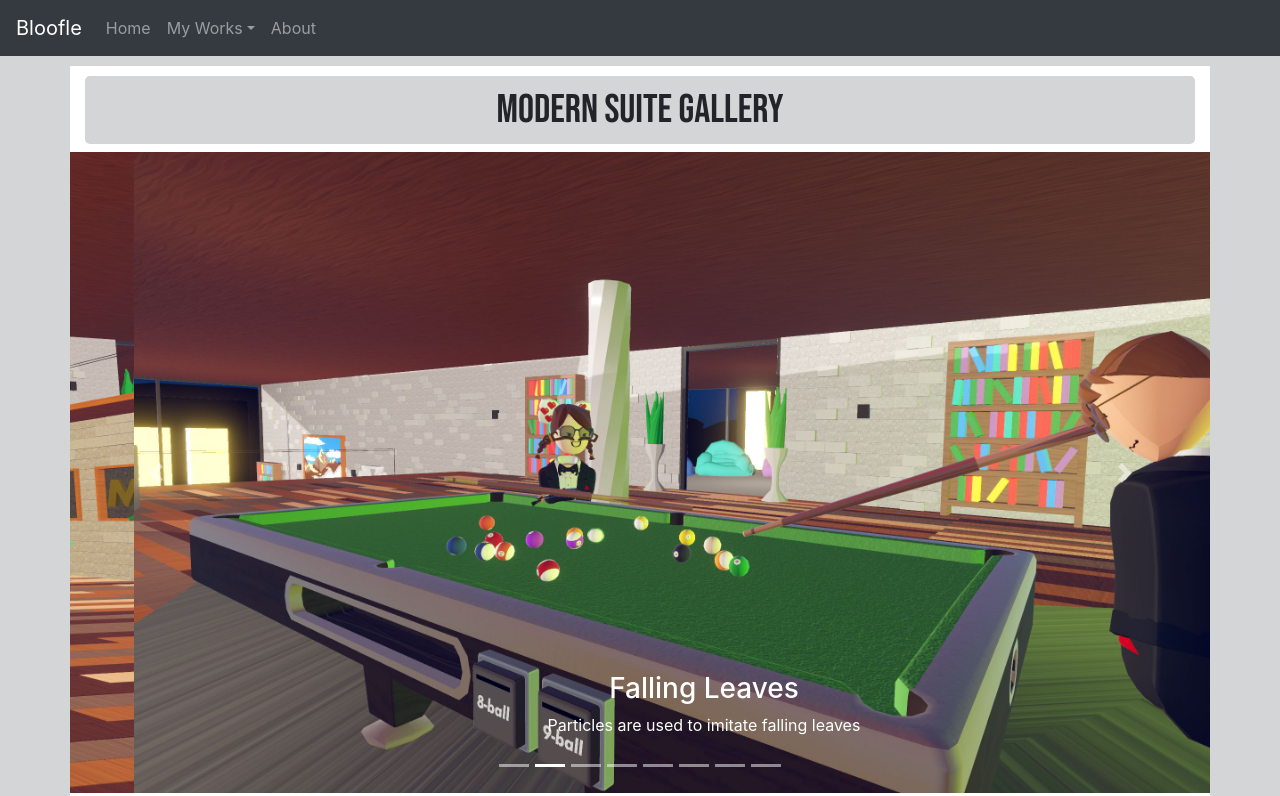
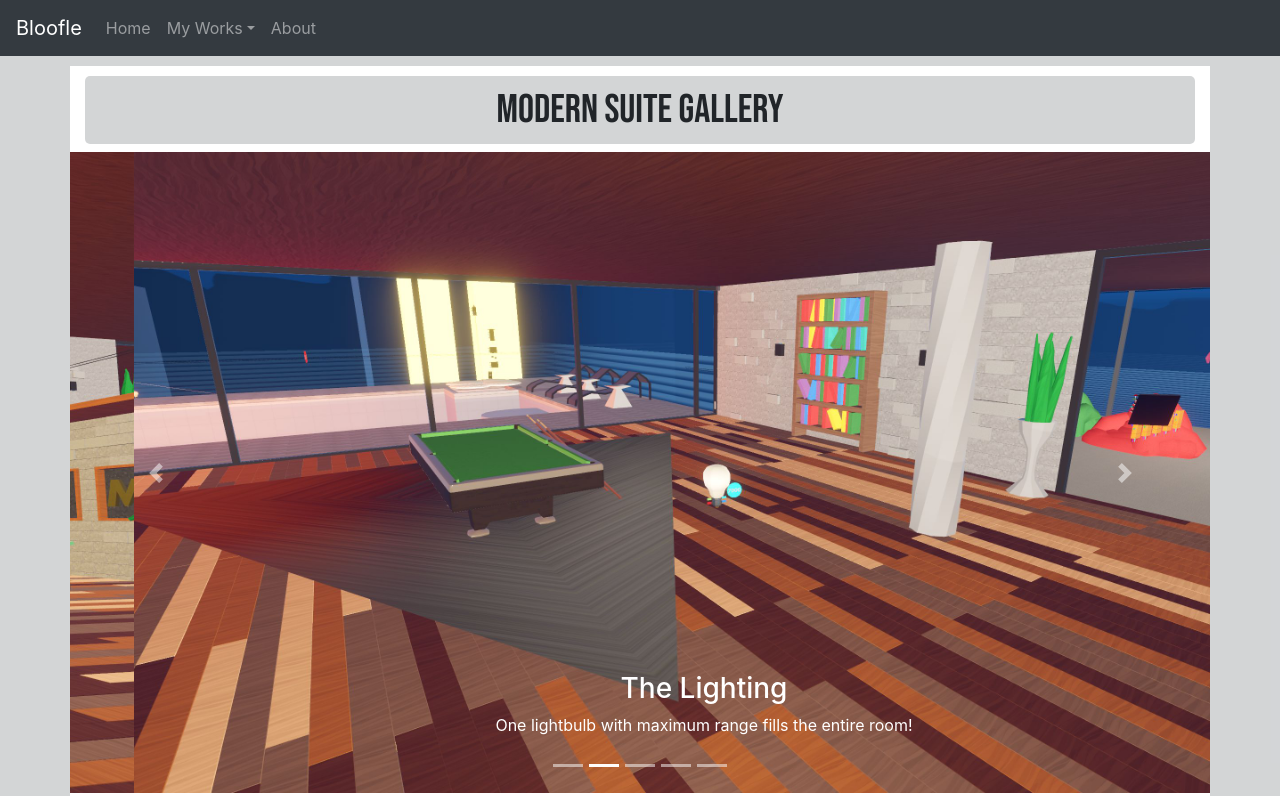
Before and after one commit to Bloofle/website, a React (Create React App) app: page /vr/modernsuite in a window 1280 px wide. Shown: the top 796 px of the page. Built offline with nearby package versions, Linux system fonts and the light colour scheme.

Commit message:
added more galleries

```diff
--- a/src/pages/RecRoom/atlantis.tsx
+++ b/src/pages/RecRoom/atlantis.tsx
@@ -17,15 +17,15 @@ export const GateToAtlantis = () => {
                     <Carousel.Item>
                         <img className="d-block w-100" src={animatedLights} alt="Falling Leaves" />
                         <Carousel.Caption>
-                            <h3>Falling Leaves</h3>
-                            <p className="centered">Particles are used to imitate falling leaves</p>
+                            <h3>Artificial Animated Lights</h3>
+                            <p className="centered">These lights are moving constantly to make a magical effect when entering the room.</p>
                         </Carousel.Caption>
                     </Carousel.Item>
                     <Carousel.Item>
                         <img className="d-block w-100" src={spinningWind} alt="Fireflies" />
                         <Carousel.Caption>
-                            <h3>Circuit to toggle fireflies</h3>
-                            <p>This small circuit toggles the fireflies to fly around you when you enter the room</p>
+                            <h3>Spinning Wind Particle Effect</h3>
+                            <p>The wind particle spins around the fish to create the effect that the water is moving along with them.</p>
                         </Carousel.Caption>
                     </Carousel.Item>
                     <Carousel.Item>
@@ -38,8 +38,8 @@ export const GateToAtlantis = () => {
                     <Carousel.Item>
                         <img className="d-block w-100" src={atlantisHeader} alt="Effects" />
                         <Carousel.Caption>
-                            <h3>Effects used for room</h3>
-                            <p>These effects are responsible for creating sounds in Mountain Fuji View room.</p>
+                            <h3>What is Atlantis?</h3>
+                            <p>Atlantis is a mythical city that has never been found.</p>
                         </Carousel.Caption>
                     </Carousel.Item>
                 </Carousel>
--- a/src/pages/RecRoom/cliffside.tsx
+++ b/src/pages/RecRoom/cliffside.tsx
@@ -17,29 +17,29 @@ export const CliffSideSerenity = () => {
                     <Carousel.Item>
                         <img className="d-block w-100" src={lights} alt="Falling Leaves" />
                         <Carousel.Caption>
-                            <h3>Falling Leaves</h3>
-                            <p className="centered">Particles are used to imitate falling leaves</p>
+                            <h3>Slightly Flickering Lights</h3>
+                            <p className="centered">A randomized light brightness gadget that constantly generates a number from 20 - 35</p>
                         </Carousel.Caption>
                     </Carousel.Item>
                     <Carousel.Item>
                         <img className="d-block w-100" src={randomAudio} alt="Fireflies" />
                         <Carousel.Caption>
-                            <h3>Random Audio and fireflies</h3>
-                            <p>This small circuit toggles the fireflies to fly around you when you enter the room</p>
+                            <h3>Random Audio Loudness and fireflies</h3>
+                            <p>This circuit creates more depth in the room.</p>
                         </Carousel.Caption>
                     </Carousel.Item>
                     <Carousel.Item>
                         <img className="d-block w-100" src={musicSystem} alt="Fireflies" />
                         <Carousel.Caption>
-                            <h3>Random Audio and fireflies</h3>
-                            <p>This small circuit toggles the fireflies to fly around you when you enter the room</p>
+                            <h3>The Music System</h3>
+                            <p>This is what makes up all of the music in the room.</p>
                         </Carousel.Caption>
                     </Carousel.Item>
                     <Carousel.Item>
                         <img className="d-block w-100" src={woodpeckers} alt="Effects" />
                         <Carousel.Caption>
-                            <h3>Effects used for room</h3>
-                            <p>These effects are responsible for creating sounds in Mountain Fuji View room.</p>
+                            <h3>Randomized Woodpecker Sound Effects</h3>
+                            <p>These sounds are played completely randomly throughout the experience.</p>
                         </Carousel.Caption>
                     </Carousel.Item>
                 </Carousel>
--- a/src/pages/RecRoom/modernsuite.tsx
+++ b/src/pages/RecRoom/modernsuite.tsx
@@ -22,56 +22,35 @@ export const ModernSuite = () => {
                         <img className="d-block w-100" src={overview} alt="Falling Leaves" />
                         <Carousel.Caption>
                             <h3>My Modern Suite</h3>
-                            <p className="centered">Particles are used to imitate falling leaves</p>
-                        </Carousel.Caption>
-                    </Carousel.Item>
-                    <Carousel.Item>
-                        <img className="d-block w-100" src={modernSuite} alt="Falling Leaves" />
-                        <Carousel.Caption>
-                            <h3>Falling Leaves</h3>
-                            <p className="centered">Particles are used to imitate falling leaves</p>
+                            <p className="centered">This room is filled with great lighting and circuitry.</p>
                         </Carousel.Caption>
                     </Carousel.Item>
                     <Carousel.Item>
                         <img className="d-block w-100" src={lightBulb} alt="Falling Leaves" />
                         <Carousel.Caption>
-                            <h3>Falling Leaves</h3>
-                            <p className="centered">Particles are used to imitate falling leaves</p>
+                            <h3>The Lighting</h3>
+                            <p className="centered">One lightbulb with maximum range fills the entire room!</p>
                         </Carousel.Caption>
                     </Carousel.Item>
                     <Carousel.Item>
                         <img className="d-block w-100" src={hottube} alt="Falling Leaves" />
                         <Carousel.Caption>
-                            <h3>Falling Leaves</h3>
-                            <p className="centered">Particles are used to imitate falling leaves</p>
+                            <h3>Hot Tub</h3>
+                            <p className="centered">This hot tub can turn on the bubbles and turn them off.</p>
                         </Carousel.Caption>
                     </Carousel.Item>
                     <Carousel.Item>
                         <img className="d-block w-100" src={poollightchanger} alt="Falling Leaves" />
                         <Carousel.Caption>
-                            <h3>Falling Leaves</h3>
-                            <p className="centered">Particles are used to imitate falling leaves</p>
+                            <h3>Pool Lights</h3>
+                            <p className="centered">This circuit changes the lights colour every 20 seconds.</p>
                         </Carousel.Caption>
                     </Carousel.Item>
                     <Carousel.Item>
                         <img className="d-block w-100" src={musicsystem} alt="Falling Leaves" />
                         <Carousel.Caption>
-                            <h3>Falling Leaves</h3>
-                            <p className="centered">Particles are used to imitate falling leaves</p>
-                        </Carousel.Caption>
-                    </Carousel.Item>
-                    <Carousel.Item>
-                        <img className="d-block w-100" src={candlelight} alt="Fireflies" />
-                        <Carousel.Caption>
-                            <h3>Random Audio and fireflies</h3>
-                            <p>This small circuit toggles the fireflies to fly around you when you enter the room</p>
-                        </Carousel.Caption>
-                    </Carousel.Item>
-                    <Carousel.Item>
-                        <img className="d-block w-100" src={dooropener} alt="Effects" />
-                        <Carousel.Caption>
-                            <h3>Effects used for room</h3>
-                            <p>These effects are responsible for creating sounds in Mountain Fuji View room.</p>
+                            <h3>Music System</h3>
+                            <p className="centered">This is what makes up the rooms entire music.</p>
                         </Carousel.Caption>
                     </Carousel.Item>
                 </Carousel>
--- a/src/pages/RecRoom/mountfuji.tsx
+++ b/src/pages/RecRoom/mountfuji.tsx
@@ -38,8 +38,8 @@ export const MountFuji = () => {
                     <Carousel.Item>
                         <img className="d-block w-100" src={movinglight} alt="Effects" />
                         <Carousel.Caption>
-                            <h3>Effects used for room</h3>
-                            <p>These effects are responsible for creating sounds in Mountain Fuji View room.</p>
+                            <h3>Campfire Effects</h3>
+                            <p>The light has an animation that moves it around to create an effect of the campfires light spreading.</p>
                         </Carousel.Caption>
                     </Carousel.Item>
                 </Carousel>
```
